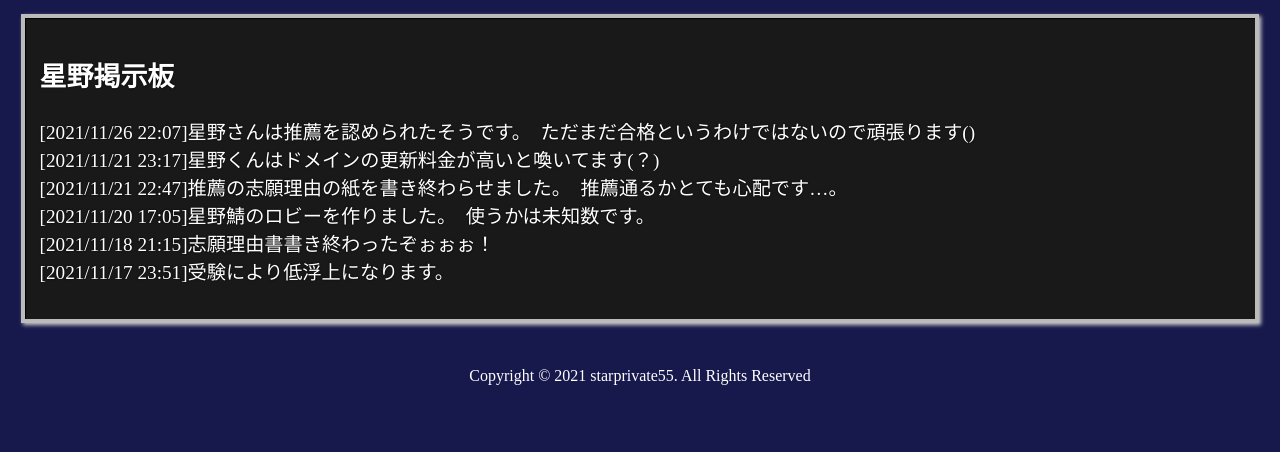
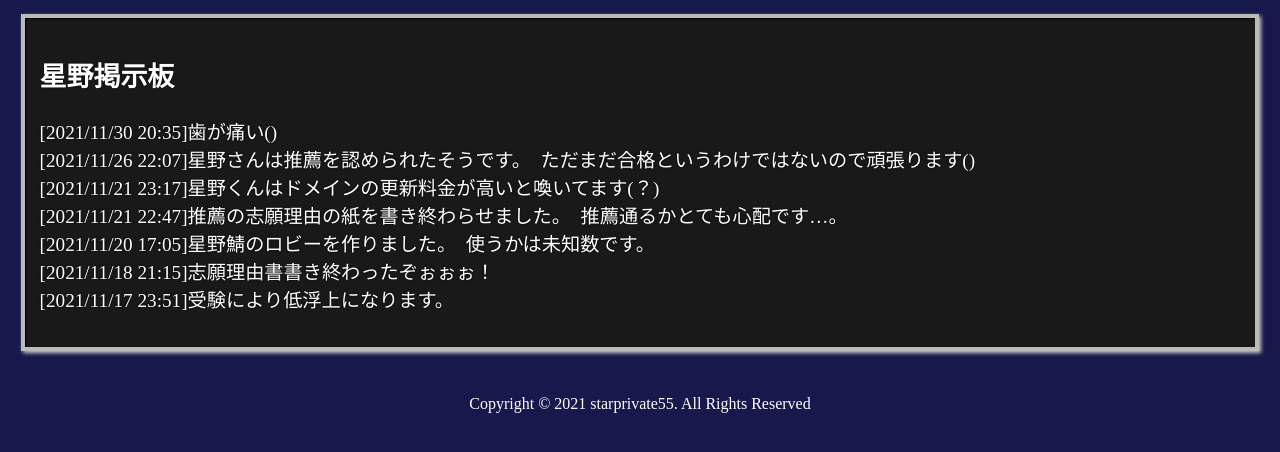
Before and after one commit to starprivate55/news, a plain HTML site: page index.html in a window 1280 px wide. Shown: the part 74-526 px from the top of the page. Drawn offline with Linux system fonts and the light colour scheme.

Commit message:
Update index.html

```diff
--- a/index.html
+++ b/index.html
@@ -56,7 +56,7 @@
         <center><div style="word-break:break-all;color:#fff;background-color:#191919;margin:10px 5px;padding:15px;border:4px solid #bbb;box-shadow:2px 2px 4px #ccc,1px 1px 1px #000 inset;text-shadow:0px 0px 2px #000;width:95%">
             <big>
                 <h3 style="text-align:left;"><big>星野掲示板</big></h1>
-                <p style="text-align:left;">[2021/11/26 22:07]星野さんは推薦を認められたそうです。　ただまだ合格というわけではないので頑張ります()<br>[2021/11/21 23:17]星野くんはドメインの更新料金が高いと喚いてます(？)<br>[2021/11/21 22:47]推薦の志願理由の紙を書き終わらせました。　推薦通るかとても心配です…。<br>[2021/11/20 17:05]星野鯖のロビーを作りました。　使うかは未知数です。<br>[2021/11/18 21:15]志願理由書書き終わったぞぉぉぉ！<br>[2021/11/17 23:51]受験により低浮上になります。</p>
+                <p style="text-align:left;">[2021/11/30 20:35]歯が痛い()<br>[2021/11/26 22:07]星野さんは推薦を認められたそうです。　ただまだ合格というわけではないので頑張ります()<br>[2021/11/21 23:17]星野くんはドメインの更新料金が高いと喚いてます(？)<br>[2021/11/21 22:47]推薦の志願理由の紙を書き終わらせました。　推薦通るかとても心配です…。<br>[2021/11/20 17:05]星野鯖のロビーを作りました。　使うかは未知数です。<br>[2021/11/18 21:15]志願理由書書き終わったぞぉぉぉ！<br>[2021/11/17 23:51]受験により低浮上になります。</p>
             </big>
         </div></center>
         <br><p><center>Copyright © 2021 starprivate55. All Rights Reserved</center></p>
```
